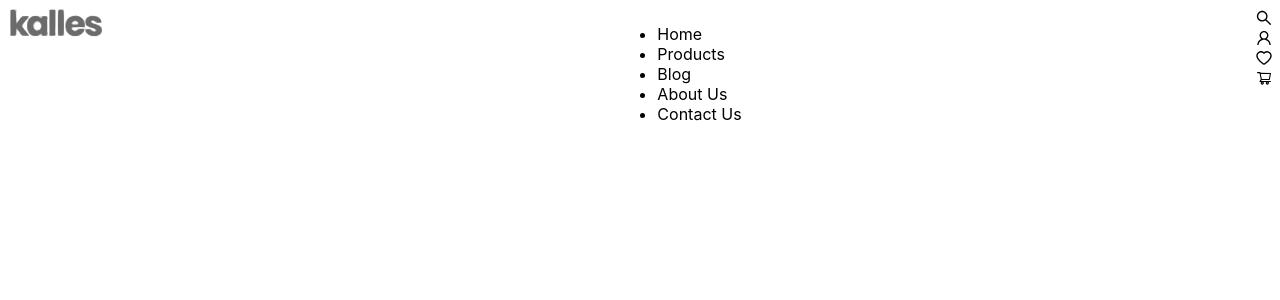
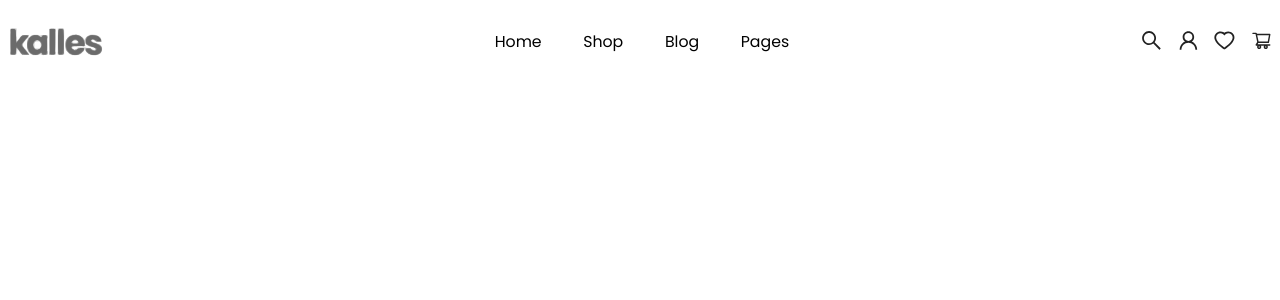
Before and after one commit to DevMahdiTR/ecommerce-frontend, a React (Create React App) app: page / in a window 1280 px wide. Shown: the top 300 px of the page. Built offline with nearby package versions, Linux system fonts and the light colour scheme; the HTML template or start-up script is replaced by a standard one.

Commit message:
working on header

```diff
--- a/src/components/header/Header.jsx
+++ b/src/components/header/Header.jsx
@@ -1,7 +1,14 @@
 import './header.scss';
-import {logo} from '../../assets/index';
-import { HeartOutlined , SearchOutlined , ShoppingCartOutlined , UserOutlined } from '@ant-design/icons';
+import { logo } from '../../assets/index';
+import { HeartOutlined, SearchOutlined, ShoppingCartOutlined, UserOutlined, CloseOutlined } from '@ant-design/icons';
 const Header = () => {
+
+
+
+    const showHidenSearch = () => {
+        const searchHidden = document.querySelector('.header__search-hidden');
+        searchHidden.classList.toggle('show_search');
+    }
     return (
         <div className='header'>
             <div className='header__left'>
@@ -9,26 +16,51 @@ const Header = () => {
             </div>
             <div className='header__middle'>
                 <ul>
-                <li>Home</li>
-                <li>Products</li>
-                <li>Blog</li>
-                <li>About Us</li>
-                <li>Contact Us</li>
+                    <li>
+                        <a href="#">
+                            Home
+                        </a>
+
+                    </li>
+                    <li>
+                        <a href="#">
+                            Shop
+                        </a>
+                    </li>
+                    <li>
+                        <a href="#">
+                            Blog
+                        </a>
+                    </li>
+                    <li>
+                        <a href="#">
+                            Pages
+                        </a>
+                    </li>
                 </ul>
             </div>
             <div className='header__left'>
                 <div className="header__left__search">
-                <SearchOutlined/>
+                    <SearchOutlined
+                        className='header__icons search-icon'
+                        onClick={showHidenSearch}
+                    />
                 </div>
                 <div className="header__left__authentication">
-                <UserOutlined/>
+                    <UserOutlined className='header__icons' />
                 </div>
                 <div className="header__left__favorits">
-                <HeartOutlined/>
+                    <HeartOutlined className='header__icons' />
                 </div>
                 <div className="header__left__cart">
-                <ShoppingCartOutlined/>
+                    <ShoppingCartOutlined className='header__icons' />
                 </div>
+            </div>
+            <div
+                className="header__search-hidden"
+                onAuxClick={showHidenSearch}
+            >
+                <CloseOutlined onClick={showHidenSearch}/>
             </div>
         </div>
     )
--- a/src/components/header/header.scss
+++ b/src/components/header/header.scss
@@ -1,7 +1,81 @@
-.header{
-
+.header {
+    position: relative;
     padding: 0.5em;
     display: flex;
     flex-direction: row;
     justify-content: space-between;
+    .header__left {
+        display: flex;
+        flex-direction: row;
+        align-items: center;
+        justify-content: center;
+
+        img {
+            cursor: pointer;
+
+        }
+    }
+
+    .header__middle {
+        display: flex;
+        flex-direction: row;
+        align-items: center;
+        justify-content: center;
+        ul {
+            display: flex;
+            flex-direction: row;
+            align-items: center;
+            list-style-type: none;
+            gap: 2em;
+            transition: all var(--duration-extra-short) ease-in-out;
+            li {
+                padding: 0.3em;
+                a {
+                    text-decoration: none;
+                    color: #000;
+                    font-weight: 400;
+                    font-size: 0.985em;
+                    font-family: var(--font-family-1);
+                    transition: all var(--duration-short) ease-in-out;
+                    text-transform: none;
+
+                    &:hover{
+                        color: var(--color-primary-hover);
+                    }
+                }
+            }
+        }
+    }
+    .header__left {
+        display: flex;
+        flex-direction: row;
+        align-items: center;
+        justify-content: center;
+        gap: 1em;
+
+        .header__icons {
+            font-size: 1.3em;
+            color : var(--h-text-color);
+            cursor: pointer;
+            transition: all var(--duration-short) ease-in-out;
+            &:hover{
+                color: var(--color-primary-hover);
+            }
+
+        }
+    }
+    .header__search-hidden{
+        position: absolute;
+        width: 0;
+        height: 100vh;
+        background-color: aqua;
+        right: 0;
+        top: 0;
+        overflow: hidden;
+        transition: all var(--duration-long) ease-in-out;
+    }
+    .show_search{
+        transform: translateX(0%);
+        width: 400px;
+    }
 }
--- a/src/index.css
+++ b/src/index.css
@@ -1,3 +1,5 @@
+@import url('https://fonts.googleapis.com/css2?family=Poppins:ital,wght@0,100;0,200;0,300;0,400;0,500;0,600;1,100;1,200;1,300;1,400;1,500;1,600&display=swap');
+
 body {
   margin: 0;
   box-sizing: border-box;
@@ -12,3 +14,35 @@ code {
   font-family: source-code-pro, Menlo, Monaco, Consolas, 'Courier New',
     monospace;
 }
+:root{
+  --font-family-1 : 'Poppins', sans-serif;
+  --font-family-2 : 'Roboto', sans-serif;
+  --font-family-3 : 'Open Sans', sans-serif;
+  --font-family-4 : 'Lato', sans-serif;
+  --font-family-5 : 'Montserrat', sans-serif;
+  --font-family-6 : 'Raleway', sans-serif;
+  --duration-extra-long: .6s;
+  --duration-long: .4s;
+  --duration-short: .2s;
+  --duration-extra-short: .1s;
+  --border-radius: 5px;
+  --border-radius-small: 3px;
+  --border-radius-large: 10px;
+  --border-radius-extra-large: 20px;
+  --box-shadow: 0 0 10px rgba(0,0,0,.1);
+  --box-shadow-hover: 0 0 10px rgba(0,0,0,.2);
+  --box-shadow-active: 0 0 10px rgba(0,0,0,.3);
+  --box-shadow-focus: 0 0 10px rgba(0,0,0,.4);
+  --box-shadow-extra: 0 0 10px rgba(0,0,0,.5);
+  --box-shadow-extra-hover: 0 0 10px rgba(0,0,0,.6);
+  --box-shadow-extra-active: 0 0 10px rgba(0,0,0,.7);
+  --box-shadow-extra-focus: 0 0 10px rgba(0,0,0,.8);
+  --box-shadow-extra-extra: 0 0 10px rgba(0,0,0,.9);
+  --box-shadow-extra-extra-hover: 0 0 10px rgba(0,0,0,1);
+  --color-primary: #56cfe1;
+  --color-primary-hover: #56cfe1;
+  --h-text-color: #222222;
+
+
+
+}
```
Lines whose indentation alone changed are shown as unchanged.
